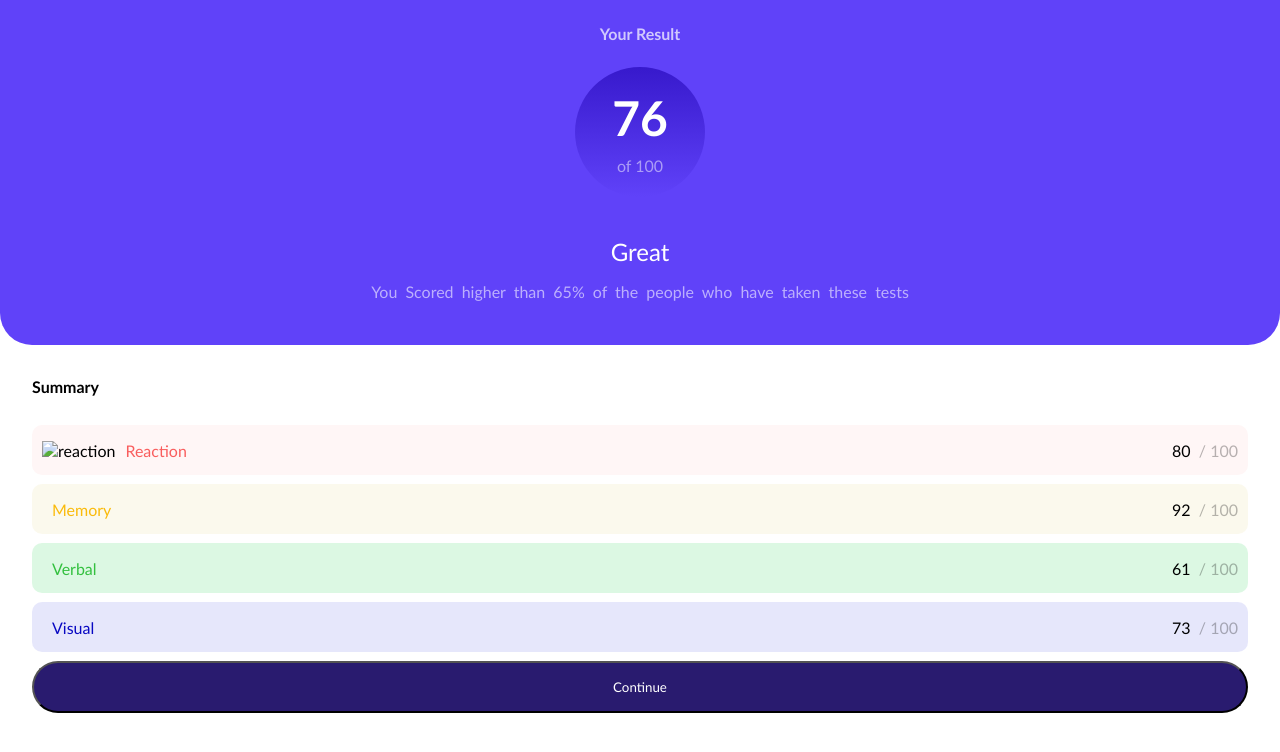
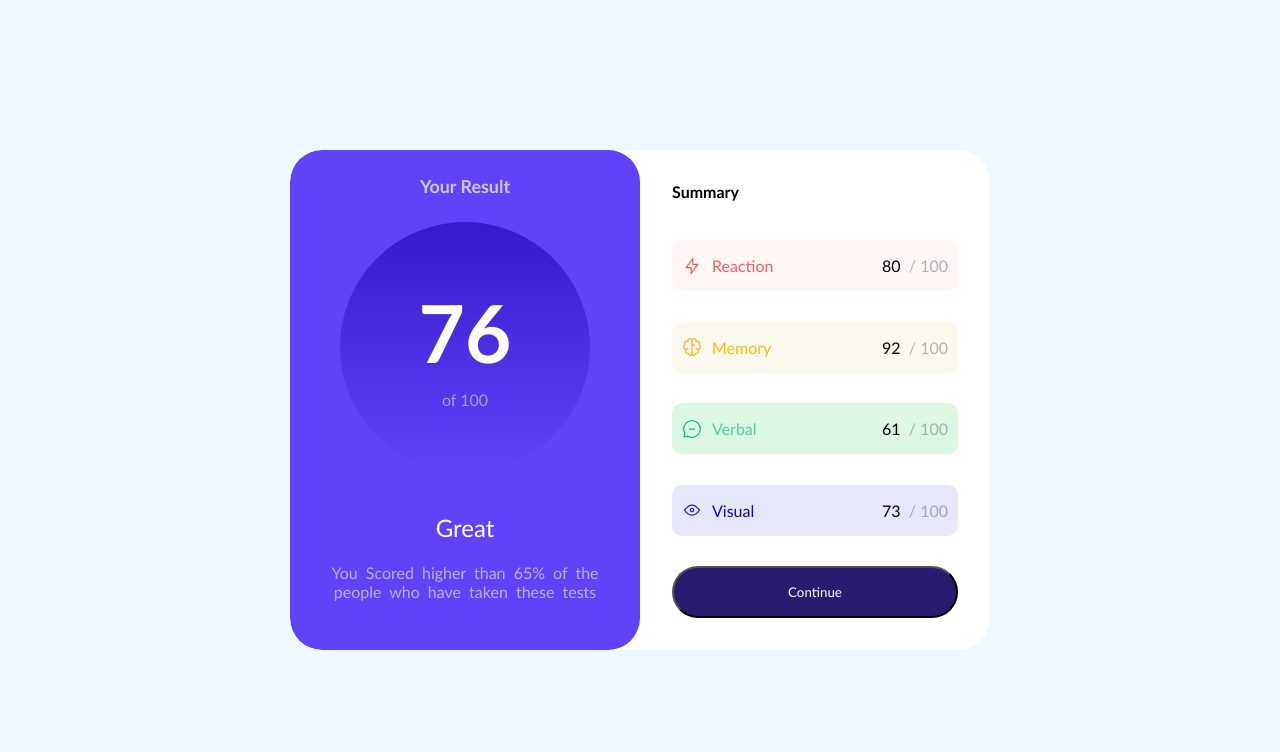
Before and after one commit to Hariharan4018/responsive-Design-task-1, a plain HTML site: page index.html in a window 1280 px wide. Drawn offline with Linux system fonts and the light colour scheme.

Commit message:
Add files via upload

```diff
--- /dev/null
+++ b/desktop.css
@@ -0,0 +1,47 @@
+* {
+  margin: 0;
+  padding: 0;
+  box-sizing: border-box;
+}
+body {
+  display: flex;
+  justify-content: center;
+  align-items: center;
+  background-color: aliceblue;
+}
+.Container {
+  display: grid;
+  width: max(40%, 700px);
+  height: max(500px, 40vh);
+  overflow: auto;
+  border-radius: 2rem;
+  background-color: white;
+  grid-template-columns: repeat(2, 50%);
+}
+.ScoreSection {
+  border-radius: 2rem;
+  justify-content: space-around;
+}
+.ScoreSection article.score {
+  width: clamp(200px, 21vw, 250px);
+  height: clamp(200px, 21vw, 250px);
+}
+
+.ScoreSection h3 {
+  font-size: clamp(1rem, 1.4vw, 2rem);
+}
+
+.ScoreSection article.score p:first-child {
+  font-size: clamp(5rem, 6vw, 7rem);
+}
+.ScoreSection article.Content p:last-of-type {
+  width: clamp(300px, 30vw, 330px);
+  padding: 5px;
+}
+.Summary article {
+  height: clamp(3rem, 4vw, 4rem);
+}
+.Summary article aside img,
+.Summary article aside p {
+  font-size: clamp(1rem, 1vw, 2rem);
+}
--- a/index.html
+++ b/index.html
@@ -5,17 +5,18 @@
     <meta name="viewport" content="width=device-width, initial-scale=1.0" />
     <!-- displays site properly based on user's device -->
     <link rel="stylesheet" href="style.css" />
-    <link rel="stylesheet" href="desktop.css" media="(min-width:769px)" />
+    <link rel="stylesheet" href="desktop.css" media="(min-width:500px)" />
     <link
       rel="icon"
       type="image/png"
       sizes="32x32"
-      href="./assets/images/favicon-32x32.png"
+      href="./favicon-32x32.png"
     />
 
     <title>Frontend Mentor | Results summary component</title>
   </head>
   <body>
+    <section class="Container">
       <section class="ScoreSection">
         <h3>Your Result</h3>
         <article class="score">
@@ -34,33 +35,34 @@
 
         <article class="Reaction">
           <aside>
-          <img src="assets/images/icon-reaction.svg" alt="reaction" />
+            <img src="icon-reaction.svg" alt="reaction" />
             <p>Reaction</p>
           </aside>
           <p>80 &nbsp;<span>/ 100</span></p>
         </article>
         <article class="Memory">
           <aside>
-          <img src="assets/images/icon-memory.svg" alt="" />
+            <img src="icon-memory.svg" alt="" />
             <p>Memory</p>
           </aside>
           <p>92 &nbsp;<span>/ 100</span></p>
         </article>
         <article class="Verbal">
           <aside>
-          <img src="assets/images/icon-verbal.svg" alt="" />
+            <img src="icon-verbal.svg" alt="" />
             <p>Verbal</p>
           </aside>
           <p>61 &nbsp;<span>/ 100</span></p>
         </article>
         <article class="Visual">
           <aside>
-          <img src="assets/images/icon-visual.svg" alt="" />
+            <img src="icon-visual.svg" alt="" />
             <p>Visual</p>
           </aside>
           <p>73 &nbsp;<span>/ 100</span></p>
         </article>
         <button>Continue</button>
       </section>
+    </section>
   </body>
 </html>
--- a/style.css
+++ b/style.css
@@ -69,7 +69,7 @@ article.Content p:last-of-type {
 
 .Summary {
     display: flex;
-    height: 50vh;
+    /* height: 50vh; */
     flex-direction: column;
     justify-content: space-between;
   padding: 2rem;
@@ -90,6 +90,7 @@ article.Content p:last-of-type {
   height: 50px;
   padding: 10px;
   border-radius: 10px;
+  margin-bottom: .7rem;
 }
 .Summary .Reaction {
   background-color: var(--reaction);
@@ -105,7 +106,7 @@ article.Content p:last-of-type {
     color: rgb(250, 187, 12);
 }
 .Summary .Verbal aside p{
-    color: rgb(51, 192, 63);
+    color: #4cd0ac;
 }
 .Summary .Visual aside p{
     color: rgb(8, 8, 194);
```
Also changed, not shown: icon-memory.svg (added), icon-reaction copy.svg (added), icon-reaction.svg (added), icon-verbal.svg (added), icon-visual.svg (added). Lines whose indentation alone changed are shown as unchanged.
